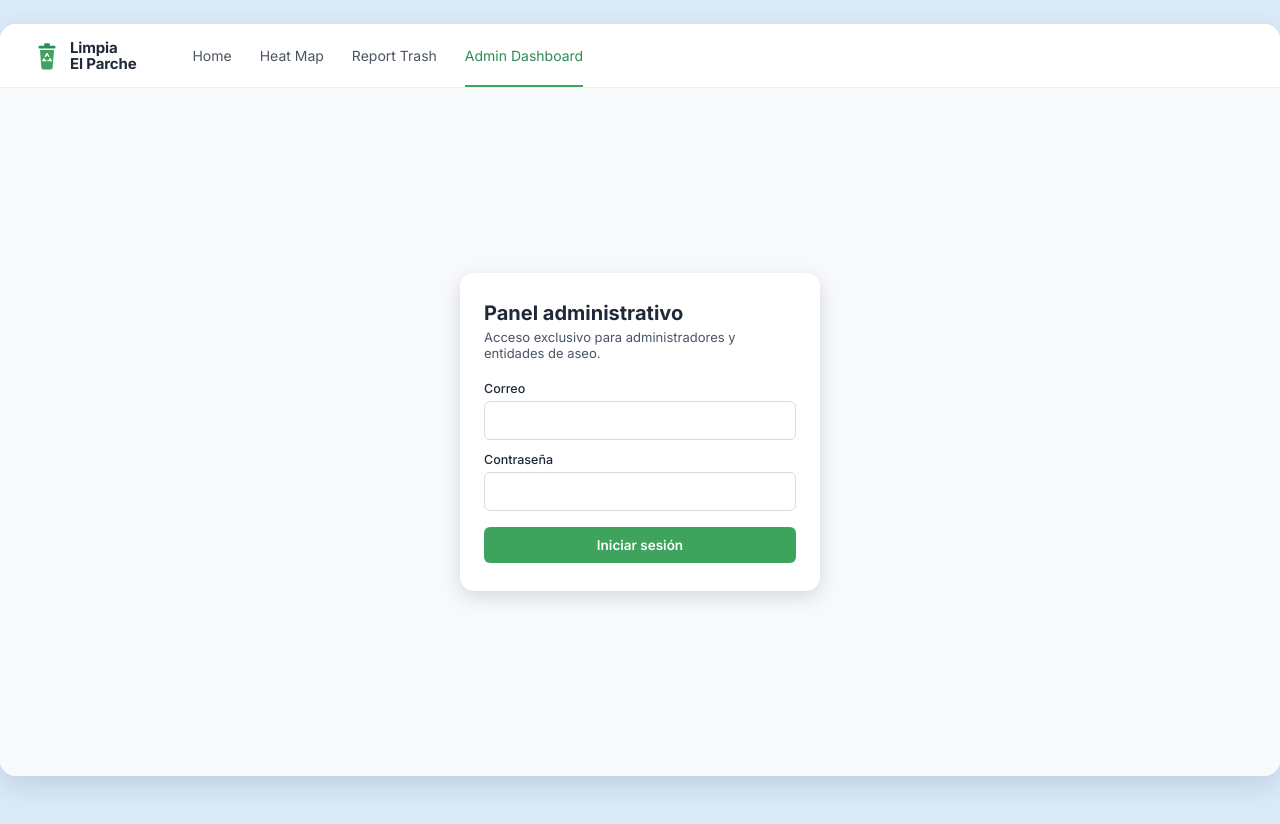
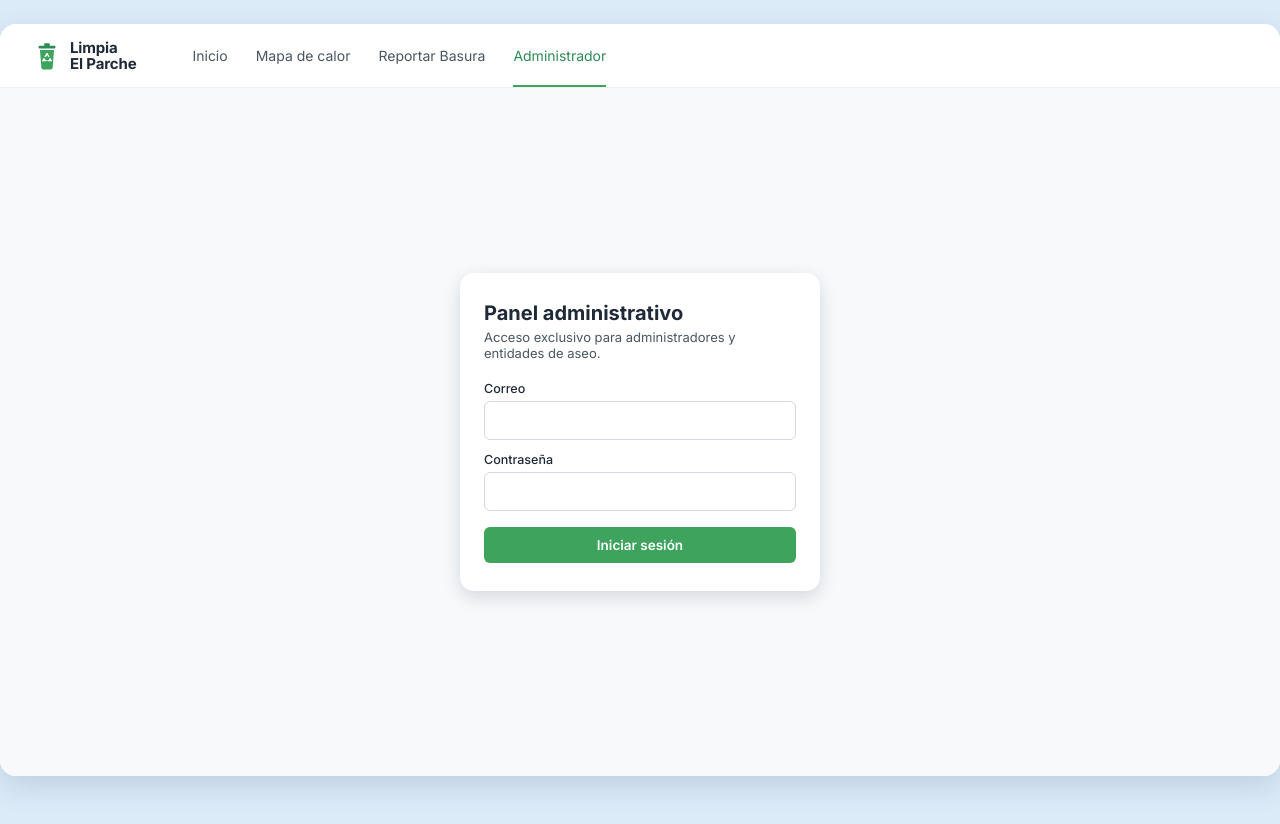
Before and after one commit to Julian-08/limpia-el-parche, a plain HTML site: page frontend/admin.html in a window 1280 px wide. Drawn offline with nearby package versions, Linux system fonts and the light colour scheme.

Commit message:
cambios en administrador

```diff
--- a/frontend/admin.html
+++ b/frontend/admin.html
@@ -3,7 +3,7 @@
 <head>
   <meta charset="UTF-8">
   <meta name="viewport" content="width=device-width, initial-scale=1">
-  <title>Admin Dashboard · Limpia El Parche</title>
+  <title>Panel de administración · Limpia El Parche</title>
   <link rel="icon" href="img/logo.svg" type="image/svg+xml">
   <link rel="preconnect" href="https://fonts.googleapis.com">
   <link rel="preconnect" href="https://fonts.gstatic.com" crossorigin>
@@ -21,10 +21,10 @@
       </a>
       <button class="nav-toggle" id="nav-toggle" aria-expanded="false" aria-controls="nav">Menú</button>
       <nav class="nav" id="nav" aria-label="Principal">
-        <a href="index.html#inicio">Home</a>
-        <a href="index.html#mapa">Heat Map</a>
-        <a href="index.html#reportar">Report Trash</a>
-        <a href="admin.html" class="activo" aria-current="page">Admin Dashboard</a>
+        <a href="index.html#inicio">Inicio</a>
+        <a href="index.html#mapa">Mapa de calor</a>
+        <a href="index.html#reportar">Reportar Basura</a>
+        <a href="admin.html" class="activo" aria-current="page">Administrador</a>
       </nav>
       <div class="sesion" id="sesion" hidden>
         <span id="nombre-admin"></span>
```
Also changed, not shown: frontend/index.html (+1 -1 lines), frontend/legal.html (+1 -1 lines).
